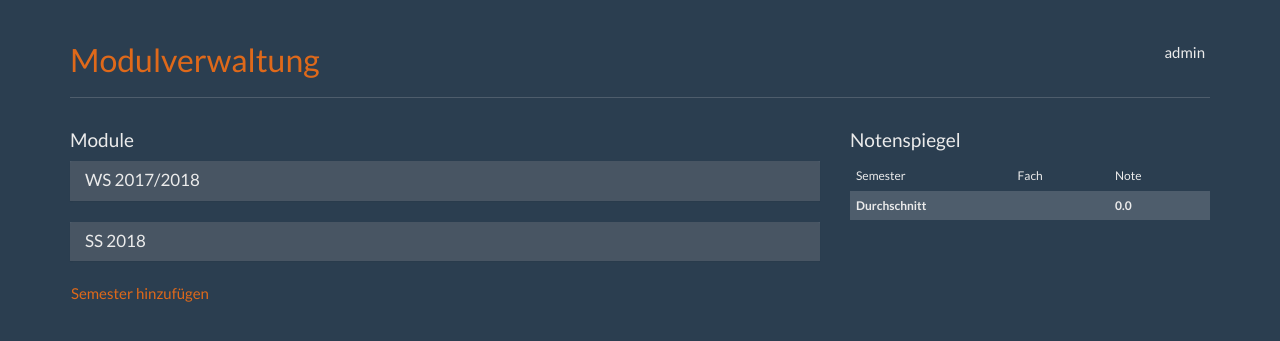
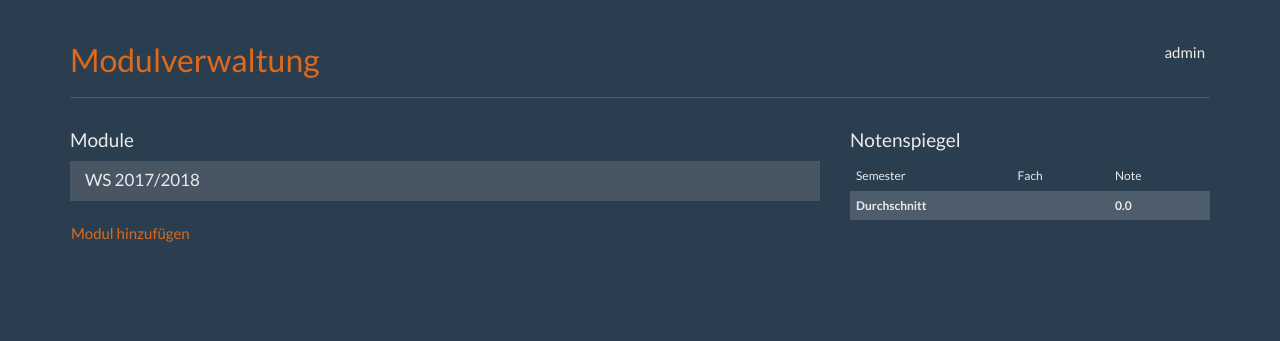
Before and after one commit to majbootred/modulverwaltungvfh, a Django app: page / in a window 1280 px wide. Shown: the top 341 px of the page. Run offline with Django 3.2, Linux system fonts and the light colour scheme; a user stored in the database is signed in; data comes from the database, SQL or seed files in the repository; data that the repository does not hold is empty; some libraries are stand-ins or nearby versions.

Commit message:
change index.html to new assignment handling

```diff
--- a/app/templates/app/index.html
+++ b/app/templates/app/index.html
@@ -24,58 +24,18 @@
                         {% for entry in all_modules %}
                         <li class="list-group-item">
                             <span class="badge"> <a href="#" class="btn btn-link"
+                                    role="button">{% bootstrap_icon "edit" %}</a>&nbsp;<a href="#" class="btn btn-link"
                                     role="button">{% bootstrap_icon "remove-circle" %}</a></span>
 
                             {{ entry.Name }} ({{ entry.MID }})
                         </li>
 
                         {% endfor %}
-                        <li class="list-group-item">
-                            <a href="#" class="btn btn-link" role="button">{% bootstrap_icon "plus-sign" %}</a>
-                            Modul hinzufügen
-                        </li>
                     </ul>
-                    <div>
-                        <a href="#" class="btn btn-link pull-right text-small" role="button">Semester löschen</a>
-                    </div>
-                </div>
-            </div>
-            <div class="panel panel-default">
-                <div class="panel-heading clearfix">
-
-                    <h3 class="panel-title pull-left">
-                        <a href="#panel-2" data-toggle="collapse">
-                            SS 2018
-                        </a>
-                    </h3>
-
-                    <a href="#panel-2" data-toggle="collapse" class="collapse-icon pull-right">
-                        {% bootstrap_icon "chevron-down" %}
-                    </a>
-                </div>
-                <div id="panel-2" class="panel-body collapse">
-                    <ul class="list-group">
-                        {% for entry in all_modules %}
-                        <li class="list-group-item">
-                            <span class="badge"> <a href="#" class="btn btn-link"
-                                    role="button">{% bootstrap_icon "remove-circle" %}</a></span>
-
-                            {{ entry.Name }} ({{ entry.MID }})
-                        </li>
-
-                        {% endfor %}
-                        <li class="list-group-item">
-                            <a href="#" class="btn btn-link" role="button">{% bootstrap_icon "plus-sign" %}</a>
-                            Modul hinzufügen
-                        </li>
-                    </ul>
-                    <div>
-                        <a href="#" class="btn btn-link pull-right text-small" role="button">Semester löschen</a>
-                    </div>
                 </div>
             </div>
             <p>
-                <a href="#" class="btn btn-link" role="button">Semester hinzufügen</a>
+                <a href="#" class="btn btn-link" role="button">Modul hinzufügen</a>
 
             </p>
         </div>
--- a/app/urls.py
+++ b/app/urls.py
@@ -4,8 +4,8 @@ from . import views
 app_name = 'app'
 
 urlpatterns = [
-    path('', views.index, name='index'),
+    path('', views.index_view, name='index'),
     #nur Testansichten - vor Abgabe rausnehmen
     path('modulelist', views.modulelist_view, name='modulelist'),
-    path('prereqlist/<modul>', views.prereqlist, name='prereqlist'),
+    path('prereqlist/<modul>', views.prereqlist_view, name='prereqlist'),
 ]
--- a/app/views.py
+++ b/app/views.py
@@ -2,12 +2,8 @@ from django.shortcuts import render, redirect
 from .models import Module, Assignment, Prerequisite
 from accounts.models import Student
 
-''' Schreibt das QuerySet in eine Liste, errechnet den Notendurchschnitt
-    und gibt diesen formatiert (1 Nachkommastelle) zurück
-'''
 
-
-def index(request):
+def index_view(request):
     if request.user.is_authenticated:
         # Liest alle Objekte aus dem Model Module
         all_modules = Module.objects.all()
@@ -34,12 +30,12 @@ def index(request):
 def modulelist_view(request):
     all_entries = Module.objects.all()
     current_user = request.user
-    current_student = Student.objects.filter(userid = current_user)[0]
-    my_assignments = Assignment.objects.filter(student = current_student)
-    return render(request, 'app/modulelist.html', {'all_entries': all_entries,'my_assignments': my_assignments})
+    current_student = Student.objects.filter(userid=current_user)[0]
+    my_assignments = Assignment.objects.filter(student=current_student)
+    return render(request, 'app/modulelist.html', {'all_entries': all_entries, 'my_assignments': my_assignments})
 
 
-def prereqlist(request, modul):
+def prereqlist_view(request, modul):
     prereqs = Prerequisite.objects.filter(module__MID=modul)
     return render(request, 'app/prereqlist.html', {'prereqs': prereqs, 'modul': modul})
 
@@ -47,6 +43,11 @@ def prereqlist(request, modul):
 ##########
 
 # Helper Functions
+
+''' Schreibt das QuerySet in eine Liste, errechnet den Notendurchschnitt
+    und gibt diesen formatiert (1 Nachkommastelle) zurück
+'''
+
 
 def get_score_median(qs):
     scorelist = []
```
